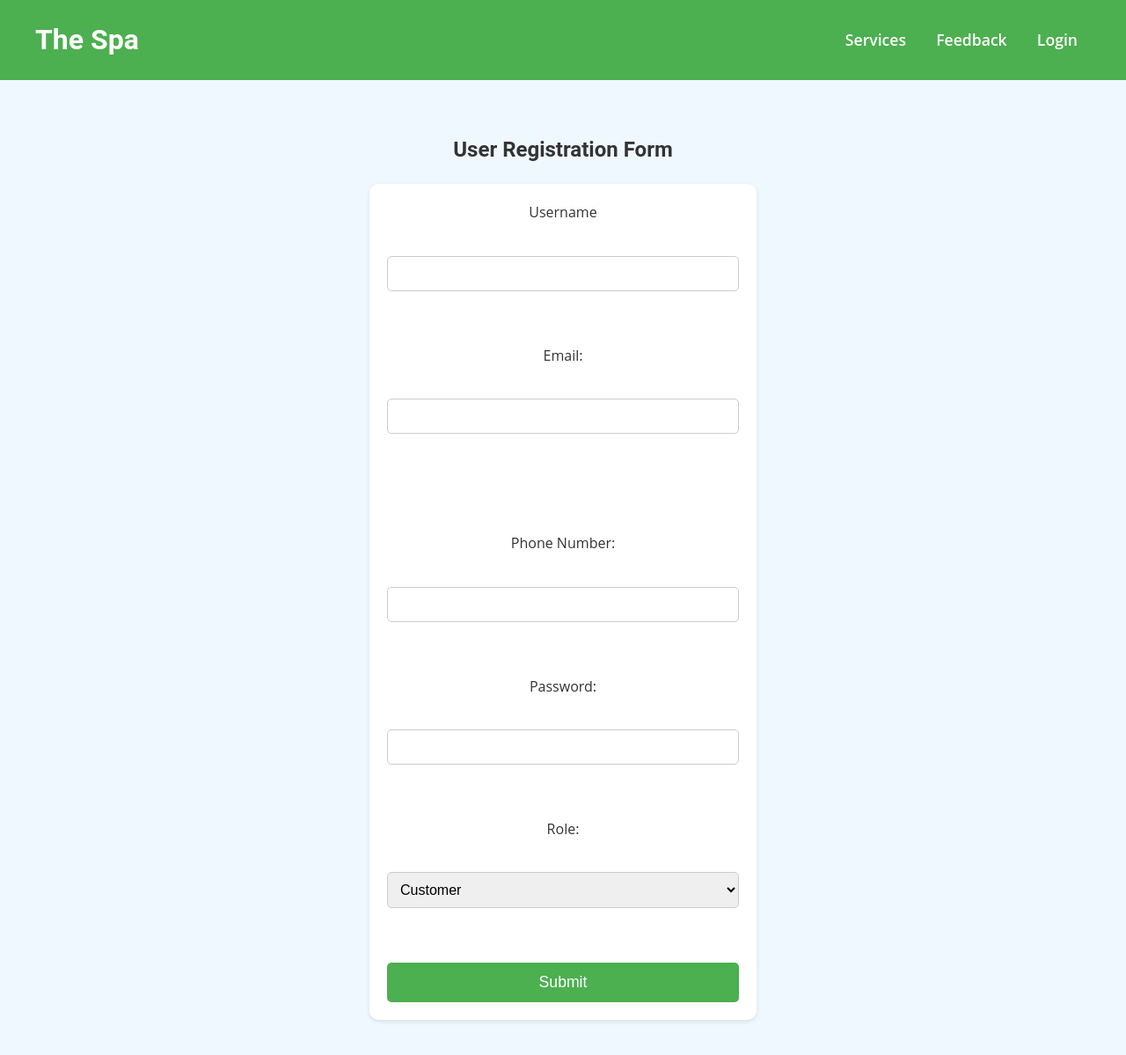
After one commit to castro-fdm/teamsiren, a PHP site: page /signup.php in a window 1280 px wide. The commit adds this page. Shown: the whole page at 88% size. Run offline with PHP 8.4, Linux system fonts and the light colour scheme.

Commit message:
fixed links and database syntax

```diff
--- a/client_dash.html
+++ b/client_dash.html
@@ -4,7 +4,7 @@
     <meta charset="UTF-8">
     <meta name="viewport" content="width=device-width, initial-scale=1.0">
     <title>Therapeutic Spa Center</title>
-    <link rel="stylesheet" href="dash_styles.css">
+    <link rel="stylesheet" href="res/css/dash_styles.css">
     <link href="https://fonts.googleapis.com/css2?family=Inter:wght@400;600;700&display=swap" rel="stylesheet">
     <script defer src="dash_scripts.js"></script>
 </head>
--- a/res/php/db.php
+++ b/db.php
@@ -4,10 +4,10 @@
     ini_set('display_errors', 1);
     error_reporting(E_ALL);
 
-    $host = 'localhost'; // Change as needed
+    $host = 'localhost:3306'; // Change as needed
     $username = 'root'; // Change as needed
-    $password = ''; // Change as needed
-    $database = 'spa_db';
+    $password = 'Hotwheels06'; // Change as needed
+    $dbname = 'spa_db';
 
     // Establish the connection using MySQLi
     $conn = new mysqli($host, $username, $password);
@@ -17,30 +17,33 @@
         die("Connection failed: " . $conn->connect_error);
     }
 
-    // Create the database
-    if ($conn->query("CREATE DATABASE IF NOT EXISTS $database") === TRUE) {
-        echo "Database '$database' created successfully.\n";
+    // Create the database if it doesn't exist
+    $sql = "CREATE DATABASE IF NOT EXISTS $dbname";
+    if ($conn->query($sql) === TRUE) {
+        echo "";
     } else {
         die("Error creating database: " . $conn->error);
     }
 
     // Select the database
-    $conn->select_db($database);
+    $conn->select_db($dbname);
 
     // Define the SQL commands to create tables
-    $tables = [
-        "CREATE TABLE IF NOT EXISTS Users (
+        $sql = "CREATE TABLE IF NOT EXISTS Users (
             user_id INT AUTO_INCREMENT PRIMARY KEY,
-            full_name VARCHAR(100) NOT NULL,
+            username VARCHAR(100) NOT NULL,
             email VARCHAR(100) NOT NULL UNIQUE,
             phone_number VARCHAR(15) NOT NULL,
             password VARCHAR(255) NOT NULL,
             role ENUM('customer', 'therapist', 'admin') NOT NULL,
             created_at TIMESTAMP DEFAULT CURRENT_TIMESTAMP,
             updated_at TIMESTAMP DEFAULT CURRENT_TIMESTAMP ON UPDATE CURRENT_TIMESTAMP
-        )",
+        )";
+        if (!$conn->query($sql)) {
+            die("Error creating Users table: " . $conn->error);
+        }
 
-        "CREATE TABLE IF NOT EXISTS Services (
+        $sql = "CREATE TABLE IF NOT EXISTS Services (
             service_id INT AUTO_INCREMENT PRIMARY KEY,
             service_name VARCHAR(100) NOT NULL,
             description TEXT,
@@ -48,9 +51,12 @@
             price DECIMAL(10,2) NOT NULL CHECK (price >= 0),
             created_at TIMESTAMP DEFAULT CURRENT_TIMESTAMP,
             updated_at TIMESTAMP DEFAULT CURRENT_TIMESTAMP ON UPDATE CURRENT_TIMESTAMP
-        )",
+        )";
+        if (!$conn->query($sql)) {
+            die("Error creating Services table: " . $conn->error);
+        }
 
-        "CREATE TABLE IF NOT EXISTS Appointments (
+        $sql = "CREATE TABLE IF NOT EXISTS Appointments (
             appointment_id INT AUTO_INCREMENT PRIMARY KEY,
             user_id INT NOT NULL,
             therapist_id INT NOT NULL,
@@ -64,9 +70,12 @@
             CONSTRAINT fk_appointments_user FOREIGN KEY (user_id) REFERENCES Users(user_id) ON DELETE CASCADE,
             CONSTRAINT fk_appointments_therapist FOREIGN KEY (therapist_id) REFERENCES Users(user_id) ON DELETE CASCADE,
             CONSTRAINT fk_appointments_service FOREIGN KEY (service_id) REFERENCES Services(service_id) ON DELETE CASCADE
-        )",
+        )";
+        if (!$conn->query($sql)) {
+            die("Error creating Appointments table: " . $conn->error);
+        }
 
-        "CREATE TABLE IF NOT EXISTS Payments (
+        $sql = "CREATE TABLE IF NOT EXISTS Payments (
             payment_id INT AUTO_INCREMENT PRIMARY KEY,
             appointment_id INT NOT NULL,
             amount DECIMAL(10,2) NOT NULL CHECK (amount >= 0),
@@ -75,18 +84,24 @@
             transaction_id VARCHAR(100),
             payment_date TIMESTAMP DEFAULT CURRENT_TIMESTAMP,
             CONSTRAINT fk_payments_appointment FOREIGN KEY (appointment_id) REFERENCES Appointments(appointment_id) ON DELETE CASCADE
-        )",
+        )";
+        if (!$conn->query($sql)) {
+            die("Error creating Payments table: " . $conn->error);
+        }
 
-        "CREATE TABLE IF NOT EXISTS Availability (
+        $sql = "CREATE TABLE IF NOT EXISTS Availability (
             availability_id INT AUTO_INCREMENT PRIMARY KEY,
             therapist_id INT NOT NULL,
             date DATE NOT NULL,
             start_time TIME NOT NULL,
             end_time TIME NOT NULL,
             CONSTRAINT fk_availability_therapist FOREIGN KEY (therapist_id) REFERENCES Users(user_id) ON DELETE CASCADE
-        )",
+        )";
+        if (!$conn->query($sql)) {
+            die("Error creating Availability table: " . $conn->error);
+        }
 
-        "CREATE TABLE IF NOT EXISTS Reviews (
+        $sql = "CREATE TABLE IF NOT EXISTS Reviews (
             review_id INT AUTO_INCREMENT PRIMARY KEY,
             appointment_id INT NOT NULL,
             user_id INT NOT NULL,
@@ -95,24 +110,29 @@
             created_at TIMESTAMP DEFAULT CURRENT_TIMESTAMP,
             CONSTRAINT fk_reviews_appointment FOREIGN KEY (appointment_id) REFERENCES Appointments(appointment_id) ON DELETE CASCADE,
             CONSTRAINT fk_reviews_user FOREIGN KEY (user_id) REFERENCES Users(user_id) ON DELETE CASCADE
-        )",
+        )";
+        if (!$conn->query($sql)) {
+            die("Error creating Reviews table: " . $conn->error);
+        }
 
-        "CREATE TABLE IF NOT EXISTS Promotions (
+        $sql = "CREATE TABLE IF NOT EXISTS Promotions (
             promo_id INT AUTO_INCREMENT PRIMARY KEY,
             promo_code VARCHAR(50) NOT NULL UNIQUE,
             description TEXT,
             discount_percent DECIMAL(5,2) NOT NULL CHECK (discount_percent >= 0 AND discount_percent <= 100),
             start_date DATE NOT NULL,
             end_date DATE NOT NULL
-        )"
-    ];
+        )";
+        if (!$conn->query($sql)) {
+            die("Error creating Promotions table: " . $conn->error);
+        }
 
-    // Execute each SQL command to create tables
-    foreach ($tables as $query) {
-        if ($conn->query($query) === TRUE) {
-            header("Location: ../../admin.html");
-        } else {
-            echo "Error creating table: " . $conn->error . "\n";
-        }
+    // Insert a sample admin user for testing
+    $adminPassword = password_hash("admin123", PASSWORD_DEFAULT); // Securely hash passwords
+    $sql = "INSERT INTO Users (username, email, phone_number, password, role)
+            VALUES ('admin', 'admin@example.com', '1234567890', '$adminPassword', 'admin')
+            ON DUPLICATE KEY UPDATE email = email"; // Prevent duplicate insertion
+    if (!$conn->query($sql)) {
+        die("Error creating admin user: " . $conn->error);
     }
 ?>
--- a/index.php
+++ b/index.php
@@ -15,7 +15,8 @@
             <nav class="nav-links">
                 <a href="#services">Services</a>
                 <a href="#feedback">Feedback</a>
-                <a href="/login.php">Login</a>
+                <a href="login.php">Login</a>
+                <a href="signup.php">Signup</a>
             </nav>
         </div>
     </header>
--- a/login.php
+++ b/login.php
@@ -37,7 +37,7 @@
         }
     }
     ?>
-    <form action="/res/php/processLogin.php" method="POST" class="login-form">
+    <form action="processLogin.php" method="POST" class="login-form">
         <select name="role" required>
             <option value="" disabled selected>Login As</option>
             <option value="admin">Admin</option>
--- a/res/php/processLogin.php
+++ b/processLogin.php
@@ -1,7 +1,7 @@
 <?php
     // Start the session
     session_start();
-    include'res/php/db.php';
+    include 'db.php';
 
     // Check if form is submitted
     if ($_SERVER['REQUEST_METHOD'] == 'POST') {
@@ -41,9 +41,9 @@
                     if ($user['role'] == 'admin') {
                         header("Location: admin.html");
                     } elseif ($user['role'] == 'therapist') {
-                        header("Location: therapist_dashboard.html");
+                        header("Location: client_dash.html");
                     } else {
-                        header("Location: user_dashboard.html");
+                        header("Location: index.php");
                     }
                     exit;
                 } else {
--- a/res/css/style.css
+++ b/res/css/style.css
@@ -191,13 +191,15 @@ header h1 {
 }
 
 /* Login Section */
-.login-section {
+.login-section,
+.signup-section {
     background-color: #f0f8ff;
     padding: 40px 20px;
     text-align: center;
 }
 
-.login-form {
+.login-form,
+.signup-form {
     display: flex;
     flex-direction: column;
     max-width: 400px;
@@ -209,7 +211,9 @@ header h1 {
 }
 
 .login-form select,
-.login-form input {
+.login-form input,
+.signup-form select,
+.signup-form input {
     margin: 10px 0;
     padding: 10px;
     border: 1px solid #ccc;
@@ -217,7 +221,8 @@ header h1 {
     font-size: 1rem;
 }
 
-.login-form button {
+.login-form button,
+.signup-form button {
     padding: 12px;
     background-color: #4CAF50;
     color: white;
@@ -228,7 +233,8 @@ header h1 {
     transition: all 0.3s ease;
 }
 
-.login-form button:hover {
+.login-form button:hover,
+.signup-form button:hover {
     background-color: #388e3c;
     transform: scale(1.05);
 }
--- /dev/null
+++ b/signup.php
@@ -0,0 +1,79 @@
+<?php
+    ini_set('display_errors', 1);
+    ini_set('display_startup_errors', 1);
+    error_reporting(E_ALL);
+    include 'db.php';
+?>
+
+<!DOCTYPE html>
+<html lang="en">
+<head>
+    <meta charset="UTF-8">
+    <meta name="viewport" content="width=device-width, initial-scale=1.0">
+    <script src="https://code.jquery.com/jquery-3.6.0.min.js"></script> <!-- Include jQuery -->
+    <title>Test User Creation</title>
+    <link rel="stylesheet" href="/res/css/style.css">
+</head>
+<body>
+    <header>
+        <div class="header-container">
+            <h1>The Spa</h1>
+            <nav class="nav-links">
+                <a href="#services">Services</a>
+                <a href="#feedback">Feedback</a>
+                <a href="/login.php">Login</a>
+            </nav>
+        </div>
+    </header>
+    <section id="signup" class="signup-section">
+        <h1>User Registration Form</h1>
+        <form action="userAdd.php" method="POST" class="signup-form">
+            <label for="username">Username</label><br>
+            <input type="text" id="username" name="username" required><br><br>
+
+            <label for="email">Email:</label><br>
+            <input type="email" id="email" name="email" required><br><br><span id="emailError" style="color: red; display: none;">Email is already taken, please choose another one.</span><br><br>
+
+            <label for="phone_number">Phone Number:</label><br>
+            <input type="text" id="phone_number" name="phone_number" required><br><br>
+
+            <label for="password">Password:</label><br>
+            <input type="password" id="password" name="password" required><br><br>
+
+            <label for="role">Role:</label><br>
+            <select id="role" name="role" required>
+                <option value="customer">Customer</option>
+                <option value="therapist">Therapist</option>
+                <option value="admin">Admin</option>
+            </select><br><br>
+
+            <button type="submit">Submit</button>
+        </form>
+    </section>
+    <!-- script to check for email duplication -->
+    <script>
+        // Check if the email is already taken as the user types
+        $(document).ready(function() {
+            $('#email').on('keyup', function() {
+                var email = $(this).val();
+                if (email) {
+                    $.ajax({
+                        url: 'emailValidation.php', // The PHP script to check email
+                        type: 'POST',
+                        data: { email: email },
+                        success: function(response) {
+                            if (response === 'taken') {
+                                $('#emailError').show(); // Show error message
+                            } else {
+                                $('#emailError').hide(); // Hide error message
+                            }
+                        }
+                    });
+                } else {
+                    $('#emailError').hide(); // Hide error message if email field is empty
+                }
+            });
+        });
+    </script>
+</body>
+</html>
```
Also changed, not shown: emailValidation.php (added, +15 -0 lines), getUser.php (renamed from res/php/userAdd.php, +13 -2 lines), res/php/emailValidation.php (deleted, +0 -20 lines), res/php/getUser.php (deleted, +0 -53 lines), userAdd.php (added, +42 -0 lines).
